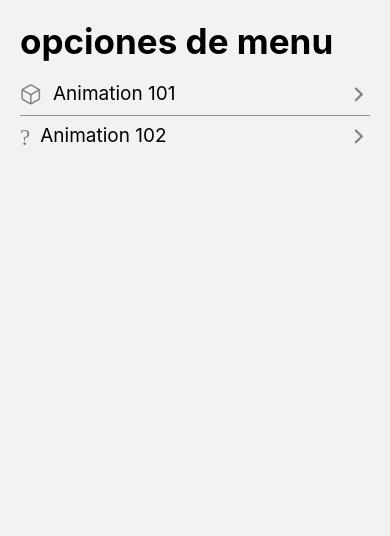
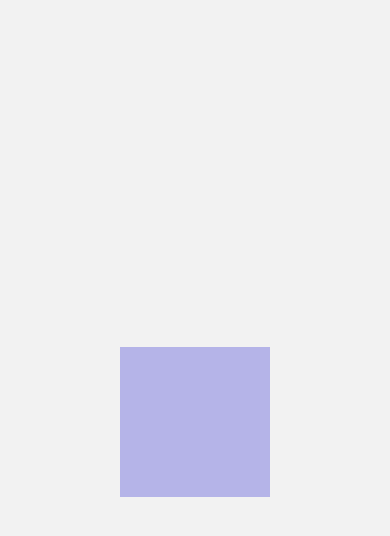
Before and after one commit to alberto8812/Components--Reac-Native, a React Native app: screen /Animation101Screen in a window 390 px wide. Shown: the top 536 px of the page. Built offline with nearby package versions, Linux system fonts and the light colour scheme.

Commit message:
implmente animation

```diff
--- a/src/components/FlatListMenuItem.tsx
+++ b/src/components/FlatListMenuItem.tsx
@@ -2,6 +2,8 @@ import React from 'react'
 import { MenuItem } from '../interface/appInterfaces';
 import { StyleSheet, Text, View } from 'react-native';
 import Icon from 'react-native-vector-icons/Ionicons';
+import { TouchableOpacity } from 'react-native-gesture-handler';
+import { useNavigation } from '@react-navigation/native';
 
 
 
@@ -10,13 +12,20 @@ interface Props{
 }
 
 export const FlatListMenuItem = ({menuItem}:Props) => {
+
+    const navigation=useNavigation()
+
   return (
+    <TouchableOpacity
+     activeOpacity={0.8}
+     onPress={()=>navigation.navigate(menuItem.component as any)}//TODO:Aqui
+    >
         <View style={styles.container}>
             <Icon
                 name={menuItem.icon}
                 color="gray"
                 size={23}
-            />
+                />
             <Text style={styles.itemText}>{menuItem.name}</Text>
 
             <View style={styles.arrowContanines}>
@@ -25,9 +34,10 @@ export const FlatListMenuItem = ({menuItem}:Props) => {
                 color="gray"
                 size={23}
 
-            />
+                />
             </View>
         </View>
+     </TouchableOpacity>
 
   )
 }
--- a/src/interface/appInterfaces.tsx
+++ b/src/interface/appInterfaces.tsx
@@ -1,5 +1,5 @@
  export interface MenuItem{
     name:string,
     icon:string,
-    components:string,
+    component:string,
 }
--- a/src/navigations/Navigator.tsx
+++ b/src/navigations/Navigator.tsx
@@ -1,6 +1,6 @@
 import React from 'react'
 import { createStackNavigator  } from '@react-navigation/stack';
-import { HomeScreen } from '../screens/HomeScreen';
+import { Animation101Screen, Animation102Screen, HomeScreen } from '../screens';
 
 const stack=createStackNavigator ();
 
@@ -12,6 +12,8 @@ export const Navigator = () => {
     }}
     >
         <stack.Screen name='HomeScreen' component={HomeScreen}/>
+        <stack.Screen name='Animation101Screen' component={Animation101Screen}/>
+        <stack.Screen name='Animation102Screen' component={Animation102Screen}/>
     </stack.Navigator>
   )
 }
--- /dev/null
+++ b/src/screens/Animation101Screen.tsx
@@ -0,0 +1,28 @@
+import React, { useRef, useState } from 'react'
+import { Animated, StyleSheet, View } from 'react-native'
+
+
+export const Animation101Screen = () => {
+
+const opacity = useRef(new Animated.Value(0.4)).current;// value maneja un solo valor , x y y  manejar dos valores
+
+  return (
+    <View style={styles.container}>
+        <Animated.View style={{...styles.purpleBox,opacity:opacity}}/>
+    </View>
+  )
+}
+
+const styles=StyleSheet.create({
+
+    container:{
+      flex:1,
+      justifyContent:'center',
+      alignItems:'center'
+    },
+    purpleBox:{
+        backgroundColor:"#5856D6",
+        width:150,
+        height:150
+    }
+});
--- /dev/null
+++ b/src/screens/Animation102Screen.tsx
@@ -0,0 +1,18 @@
+import React from 'react'
+import { StyleSheet, View } from 'react-native'
+
+export const Animation102Screen = () => {
+  return (
+    <View style={{flex:1}}>
+        <View style={styles.purpleBox}/>
+    </View>
+  )
+}
+
+const styles=StyleSheet.create({
+    purpleBox:{
+        backgroundColor:"#5856f4",
+        width:150,
+        height:150
+    }
+});
--- a/src/screens/HomeScreen.tsx
+++ b/src/screens/HomeScreen.tsx
@@ -14,12 +14,12 @@ const menuItem:MenuItem[]=[
     {
         name:'Animation 101',
         icon:'cube-outline',
-        components:'Animation101Screen'
+        component:'Animation101Screen'
     },
     {
         name:'Animation 102',
         icon:'albumsn-outline',
-        components:'Animation101Screen'
+        component:'Animation102Screen'
     },
 ]
 
--- /dev/null
+++ b/src/screens/index.ts
@@ -0,0 +1,3 @@
+export { HomeScreen } from "./HomeScreen";
+export { Animation101Screen } from "./Animation101Screen";
+export { Animation102Screen } from "./Animation102Screen";
```
